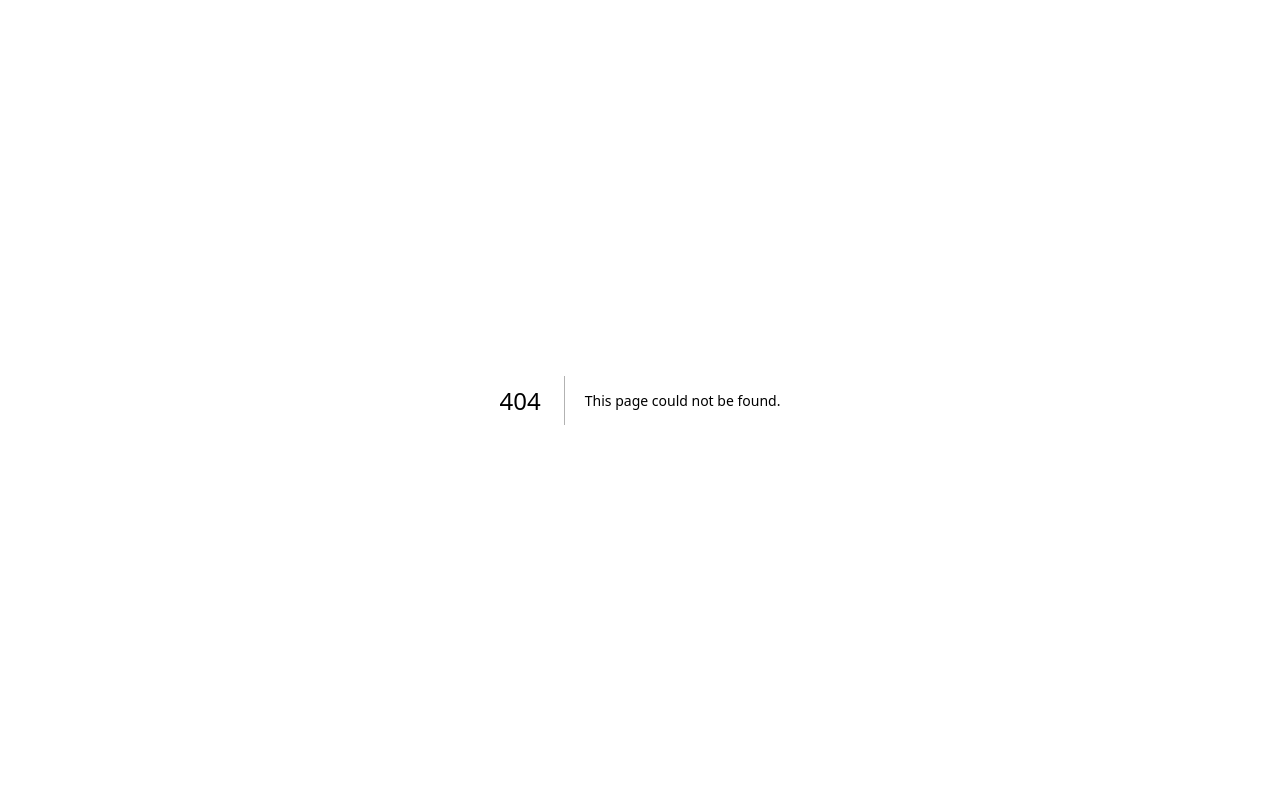
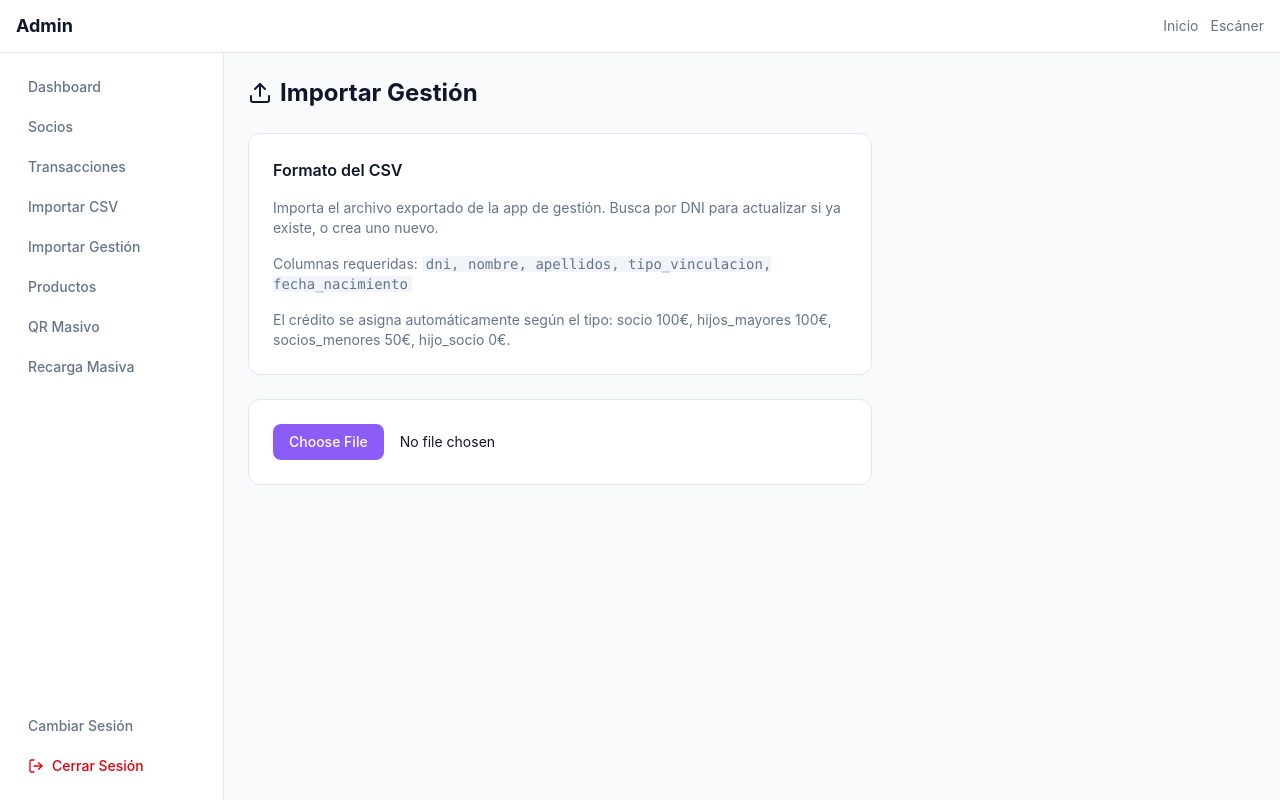
Before and after one commit to javiheruso/ComparsaQR, a Next.js app: page /admin/importar-gestion in a window 1280 px wide. Before the commit this address had no page. Built offline with nearby package versions, Linux system fonts and the light colour scheme.

Commit message:
Agrega DNI e importación desde gestión CSV

```diff
--- /dev/null
+++ b/src/app/admin/importar-gestion/page.tsx
@@ -0,0 +1,126 @@
+"use client";
+
+import { useState, useRef } from "react";
+import { Upload, Download } from "lucide-react";
+import Papa from "papaparse";
+
+export default function ImportarGestionPage() {
+  const [loading, setLoading] = useState(false);
+  const [resultado, setResultado] = useState<{
+    creados: number;
+    actualizados: number;
+    omitidos: number;
+    errores: string[];
+  } | null>(null);
+  const fileRef = useRef<HTMLInputElement>(null);
+
+  const handleFile = async (e: React.ChangeEvent<HTMLInputElement>) => {
+    const file = e.target.files?.[0];
+    if (!file) return;
+
+    setLoading(true);
+    setResultado(null);
+
+    try {
+      const text = await file.text();
+      const result = Papa.parse<Record<string, string>>(text, {
+        header: true,
+        skipEmptyLines: true,
+        transformHeader: (h) => h.trim().toLowerCase(),
+      });
+
+      const rows = result.data.map((r) => ({
+        dni: r.dni || "",
+        nombre: (r.nombre || "").trim().toUpperCase(),
+        apellidos: (r.apellidos || "").trim().toUpperCase(),
+        tipoVinculacion: (r.tipo_vinculacion || "").trim(),
+        fechaNacimiento: r.fecha_nacimiento || null,
+      }));
+
+      const res = await fetch("/api/socios/importar-gestion", {
+        method: "POST",
+        headers: { "Content-Type": "application/json" },
+        body: JSON.stringify(rows),
+      });
+
+      if (!res.ok) {
+        const err = await res.json();
+        throw new Error(err.error || "Error en importación");
+      }
+
+      const data = await res.json();
+      setResultado(data);
+    } catch (err) {
+      alert(err instanceof Error ? err.message : "Error al importar");
+    } finally {
+      setLoading(false);
+      if (fileRef.current) fileRef.current.value = "";
+    }
+  };
+
+  return (
+    <div className="p-4 md:p-6 space-y-6 max-w-2xl">
+      <h1 className="text-2xl font-bold flex items-center gap-2">
+        <Upload className="w-6 h-6" /> Importar Gestión
+      </h1>
+
+      <div className="bg-white border border-border rounded-xl p-6 space-y-4">
+        <h2 className="font-semibold">Formato del CSV</h2>
+        <p className="text-sm text-muted-foreground">
+          Importa el archivo exportado de la app de gestión. Busca por DNI para
+          actualizar si ya existe, o crea uno nuevo.
+        </p>
+        <p className="text-sm text-muted-foreground">
+          Columnas requeridas:{" "}
+          <code className="bg-muted px-1 rounded">dni, nombre, apellidos, tipo_vinculacion, fecha_nacimiento</code>
+        </p>
+        <p className="text-sm text-muted-foreground">
+          El crédito se asigna automáticamente según el tipo: socio 100€,
+          hijos_mayores 100€, socios_menores 50€, hijo_socio 0€.
+        </p>
+      </div>
+
+      <div className="bg-white border border-border rounded-xl p-6">
+        <input
+          ref={fileRef}
+          type="file"
+          accept=".csv"
+          onChange={handleFile}
+          disabled={loading}
+          className="block w-full text-sm file:mr-4 file:py-2 file:px-4 file:rounded-lg file:border-0 file:text-sm file:font-medium file:bg-primary file:text-primary-foreground hover:file:opacity-90 disabled:opacity-50"
+        />
+      </div>
+
+      {loading && (
+        <div className="text-center text-muted-foreground">Importando...</div>
+      )}
+
+      {resultado && (
+        <div className="bg-white border border-border rounded-xl p-6 space-y-3">
+          <p className="text-green-600 font-medium">
+            ✓ {resultado.creados} creados, {resultado.actualizados} actualizados
+          </p>
+          {resultado.omitidos > 0 && (
+            <p className="text-muted-foreground text-sm">{resultado.omitidos} omitidos (sin nombre)</p>
+          )}
+          {resultado.errores.length > 0 && (
+            <div className="bg-red-50 border border-red-200 rounded-lg p-3">
+              <p className="text-red-700 font-medium text-sm">{resultado.errores.length} errores:</p>
+              <ul className="list-disc list-inside text-red-600 text-xs mt-1">
+                {resultado.errores.map((e, i) => (
+                  <li key={i}>{e}</li>
+                ))}
+              </ul>
+            </div>
+          )}
+          <button
+            onClick={() => { setResultado(null); if (fileRef.current) fileRef.current.value = ""; }}
+            className="w-full py-2 border border-border rounded-lg text-sm font-medium hover:bg-muted"
+          >
+            Importar otro archivo
+          </button>
+        </div>
+      )}
+    </div>
+  );
+}
--- a/src/app/admin/layout.tsx
+++ b/src/app/admin/layout.tsx
@@ -66,6 +66,9 @@ export default function AdminLayout({
           <AdminNavLink href="/admin/importar" onClick={() => setMenuOpen(false)}>
             Importar CSV
           </AdminNavLink>
+          <AdminNavLink href="/admin/importar-gestion" onClick={() => setMenuOpen(false)}>
+            Importar Gestión
+          </AdminNavLink>
           <AdminNavLink href="/admin/productos" onClick={() => setMenuOpen(false)}>
             Productos
           </AdminNavLink>
@@ -124,6 +127,9 @@ export default function AdminLayout({
           <AdminNavLink href="/admin/importar" onClick={() => setMenuOpen(false)}>
             Importar CSV
           </AdminNavLink>
+          <AdminNavLink href="/admin/importar-gestion" onClick={() => setMenuOpen(false)}>
+            Importar Gestión
+          </AdminNavLink>
           <AdminNavLink href="/admin/productos" onClick={() => setMenuOpen(false)}>
             Productos
           </AdminNavLink>
--- a/src/app/admin/socios/[id]/page.tsx
+++ b/src/app/admin/socios/[id]/page.tsx
@@ -12,6 +12,7 @@ interface Socio {
   nombre: string;
   apellido1: string | null;
   apellido2: string | null;
+  dni: string | null;
   tipoVinculacion: string;
   fechaNacimiento: string | null;
   credito: number;
--- a/src/app/api/socios/[id]/route.ts
+++ b/src/app/api/socios/[id]/route.ts
@@ -41,6 +41,7 @@ export async function PUT(
       numeroSocio: body.numeroSocio,
       apellido1: body.apellido1 ?? null,
       apellido2: body.apellido2 ?? null,
+      dni: body.dni || null,
       tipoVinculacion: body.tipoVinculacion ?? null,
       fechaNacimiento: body.fechaNacimiento ? new Date(body.fechaNacimiento) : body.fechaNacimiento === null ? null : undefined,
     },
--- /dev/null
+++ b/src/app/api/socios/importar-gestion/route.ts
@@ -0,0 +1,87 @@
+import { db } from "@/lib/db";
+import { getSession } from "@/lib/auth";
+
+interface Row {
+  dni: string;
+  nombre: string;
+  apellidos: string;
+  tipoVinculacion: string;
+  fechaNacimiento: string | null;
+}
+
+function splitApellidos(apellidos: string): [string, string?] {
+  const parts = apellidos.trim().split(/\s+/);
+  if (parts.length === 0) return ["", undefined];
+  if (parts.length === 1) return [parts[0], undefined];
+  return [parts[0], parts.slice(1).join(" ")];
+}
+
+async function generarNumeroSocio(): Promise<string> {
+  const last = await db.socio.findFirst({
+    orderBy: { id: "desc" },
+    select: { numeroSocio: true },
+  });
+  let next = 1;
+  if (last) {
+    const m = last.numeroSocio.match(/s-(\d+)/i);
+    if (m) next = parseInt(m[1]) + 1;
+  }
+  return `s-${String(next).padStart(3, "0")}`;
+}
+
+const CREDITO_POR_TIPO: Record<string, number> = {
+  socio: 100,
+  hijos_mayores: 100,
+  socios_menores: 50,
+  hijo_socio: 0,
+};
+
+export async function POST(request: Request) {
+  const session = await getSession();
+  if (!session.isLoggedIn) {
+    return Response.json({ error: "No autorizado" }, { status: 401 });
+  }
+
+  try {
+    const rows: Row[] = await request.json();
+    let creados = 0;
+    let actualizados = 0;
+    let omitidos = 0;
+    const errores: string[] = [];
+
+    for (const row of rows) {
+      try {
+        if (!row.nombre) { omitidos++; continue; }
+
+        const [apellido1, apellido2] = splitApellidos(row.apellidos || "");
+        const fechaNac = row.fechaNacimiento ? new Date(row.fechaNacimiento) : null;
+        const dni = row.dni?.trim() || null;
+        const credito = CREDITO_POR_TIPO[row.tipoVinculacion] ?? 0;
+
+        if (dni) {
+          const existente = await db.socio.findUnique({ where: { dni } });
+          if (existente) {
+            await db.socio.update({
+              where: { id: existente.id },
+              data: { nombre: row.nombre, apellido1, apellido2, tipoVinculacion: row.tipoVinculacion, fechaNacimiento: fechaNac },
+            });
+            actualizados++;
+            continue;
+          }
+        }
+
+        const numeroSocio = await generarNumeroSocio();
+        await db.socio.create({
+          data: { numeroSocio, dni, nombre: row.nombre, apellido1, apellido2, tipoVinculacion: row.tipoVinculacion, fechaNacimiento: fechaNac, credito },
+        });
+        creados++;
+      } catch (err) {
+        errores.push(`${row.nombre}: ${err instanceof Error ? err.message : "Error"}`);
+      }
+    }
+
+    return Response.json({ creados, actualizados, omitidos, errores: errores.slice(0, 20) });
+  } catch {
+    return Response.json({ error: "Error al procesar importación" }, { status: 500 });
+  }
+}
--- a/src/app/api/socios/route.ts
+++ b/src/app/api/socios/route.ts
@@ -7,6 +7,7 @@ const createSocioSchema = z.object({
   nombre: z.string().min(1).max(100),
   apellido1: z.string().max(100).optional(),
   apellido2: z.string().max(100).optional(),
+  dni: z.string().max(20).optional(),
   tipoVinculacion: z.string().optional(),
   fechaNacimiento: z.string().datetime().optional().nullable(),
   credito: z.number().min(0).default(0),
@@ -86,6 +87,7 @@ export async function POST(request: Request) {
         nombre: data.nombre,
         apellido1: data.apellido1 ?? null,
         apellido2: data.apellido2 ?? null,
+        dni: data.dni || null,
         tipoVinculacion: data.tipoVinculacion ?? "socio",
         fechaNacimiento: data.fechaNacimiento ? new Date(data.fechaNacimiento) : null,
         credito: data.credito,
```
Also changed, not shown: 1 other file (tests, documents, lock files or other folders).
